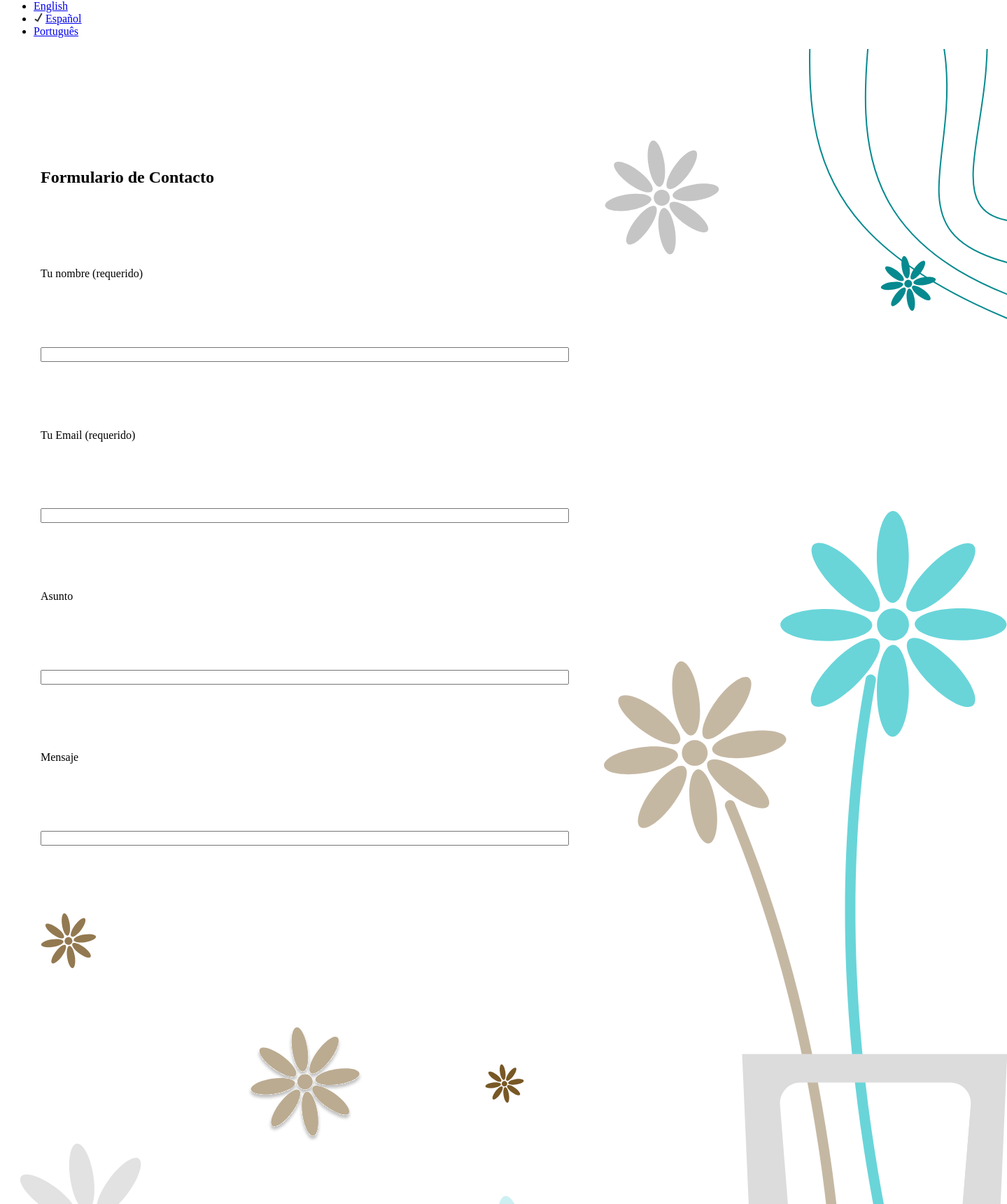
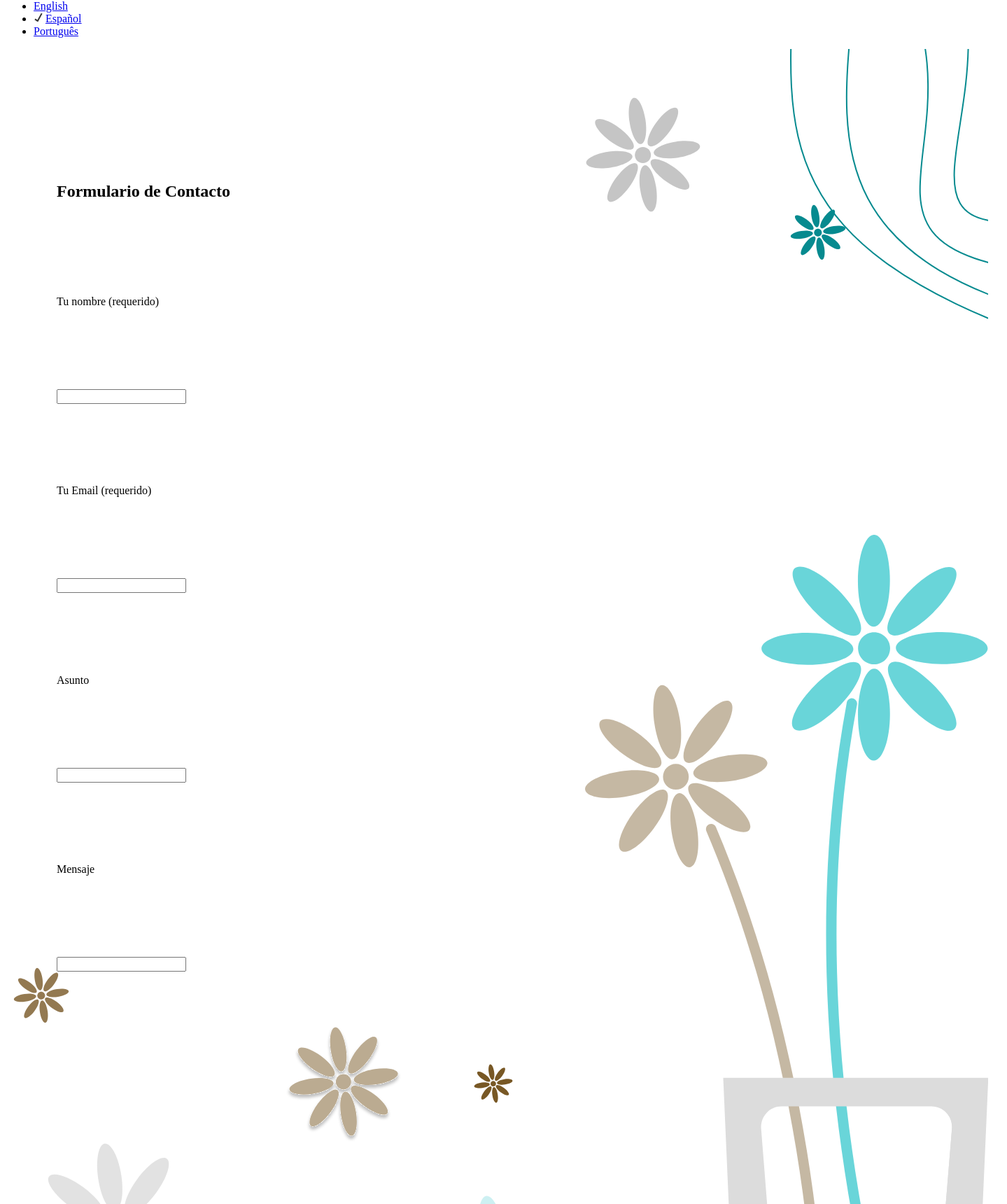
Before and after one commit to larts85/masaje_las_manos, a Next.js app: page /contact in a window 1280 px wide. Shown: the part 644-2364 px from the top of the page at 70% size, 1439 px wide, since content can reach past the window. Built offline with nearby package versions, Linux system fonts and the light colour scheme.

Commit message:
contact page layout3

```diff
--- a/src/components/Contact/BackGround/Flower3.tsx
+++ b/src/components/Contact/BackGround/Flower3.tsx
@@ -1,8 +1,9 @@
 import { FC } from 'react'
+import style from '../contact.module.css'
 
 const FlowerThree: FC = () => {
   return (
-    <div className="absolute top-[95vw] -z-10 left-[0]">
+    <div className={style.flower}>
       <svg
         width="80"
         height="80"
--- a/src/components/Contact/Form/index.tsx
+++ b/src/components/Contact/Form/index.tsx
@@ -1,7 +1,6 @@
 import { FC } from 'react'
 import className from './form.styles'
 import styles from '../contact.module.css'
-import FlowerThree from '../BackGround/Flower3'
 
 const Form: FC = () => {
   return (
@@ -15,7 +14,6 @@ const Form: FC = () => {
       <input className={className.inputs}></input>
       <label className={className.labels}>Mensaje</label>
       <input className={className.inputMessage}></input>
-      <FlowerThree />
     </form>
   )
 }
--- a/src/components/Contact/contact.module.css
+++ b/src/components/Contact/contact.module.css
@@ -1,6 +1,5 @@
 .container {
   display: grid;
-
   max-height: 2200px;
   max-width: 1440px;
   grid-template-columns: 1fr 1fr;
@@ -13,6 +12,14 @@
     'buttonBackground vase';
 }
 
+.container > .flower {
+  grid-column: 1/2;
+  grid-row: 4/5;
+  align-self: end;
+  z-index: -10;
+  margin-left: 11px;
+}
+
 .form {
   grid-area: form;
   width: 755px;
@@ -20,7 +27,9 @@
   display: flex;
   flex-direction: column;
   justify-content: space-around;
-  padding: 50px;
+  align-items: start;
+  padding-left: 73px;
+  margin-bottom: 40px;
   gap: 40px;
 }
 
@@ -33,19 +42,20 @@
   grid-area: topBackground;
   display: grid;
   grid-template-columns: 1fr 1fr;
-  grid-template-rows: 0.5fr 0.3fr 1fr;
+  grid-template-rows: 0.5fr 0.7fr 1fr;
 }
 
 .topBackground :nth-child(1) {
   grid-column: 1/2;
-  grid-row: 2;
+  grid-row: 1/3;
+  align-self: center;
 }
 
 .topBackground :nth-child(2) {
   grid-column: 3/4;
-  grid-row: 3/4;
-  justify-self: center;
-  align-self: start;
+  grid-row: 2/3;
+  justify-self: start;
+  align-self: end;
 }
 
 .topBackground :nth-child(3) {
@@ -59,12 +69,13 @@
   display: grid;
   grid-template-columns: 1fr 1fr 1fr;
   grid-template-rows: 0.5fr 1fr 1fr;
+  padding-left: 40px;
 }
 
 .buttonBackground :nth-child(1) {
   grid-column: 2/3;
   grid-row: 1/2;
-  justify-self: center;
+  justify-self: end;
 }
 
 .buttonBackground :nth-child(2) {
--- a/src/components/Contact/index.tsx
+++ b/src/components/Contact/index.tsx
@@ -9,10 +9,13 @@ import FlowerFive from './BackGround/Flower5'
 import FlowerSix from './BackGround/Flower6'
 import FlowerSeven from './BackGround/Flower7'
 import Vase from './BackGround/Vase'
+import FlowerThree from './BackGround/Flower3'
 
 const ContactContent: FC = () => {
   return (
+    <div>
       <div className={style.container}>
+        <FlowerThree />
         <Form />
         <div className={style.topBackground}>
           <FlowerOne />
@@ -27,6 +30,7 @@ const ContactContent: FC = () => {
         </div>
         <Vase />
       </div>
+    </div>
   )
 }
 
```
Lines whose indentation alone changed are shown as unchanged.
